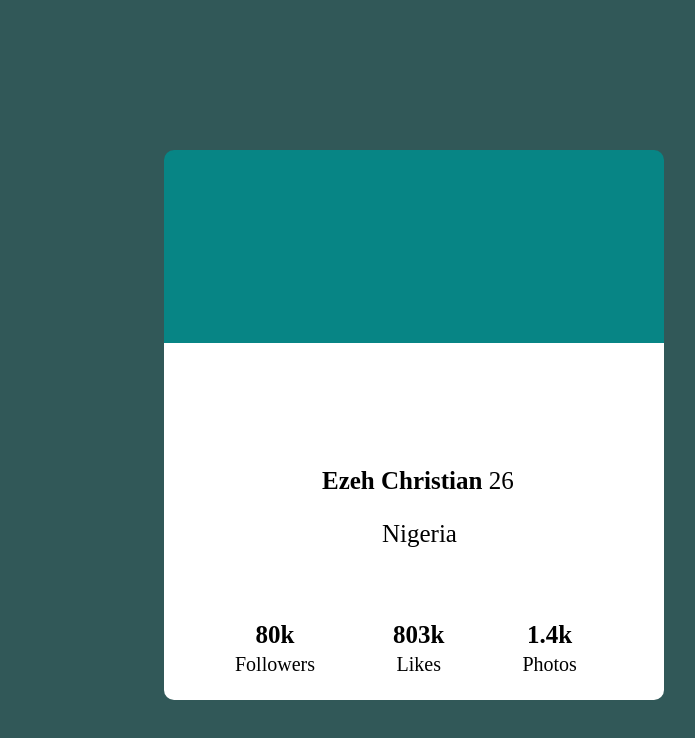
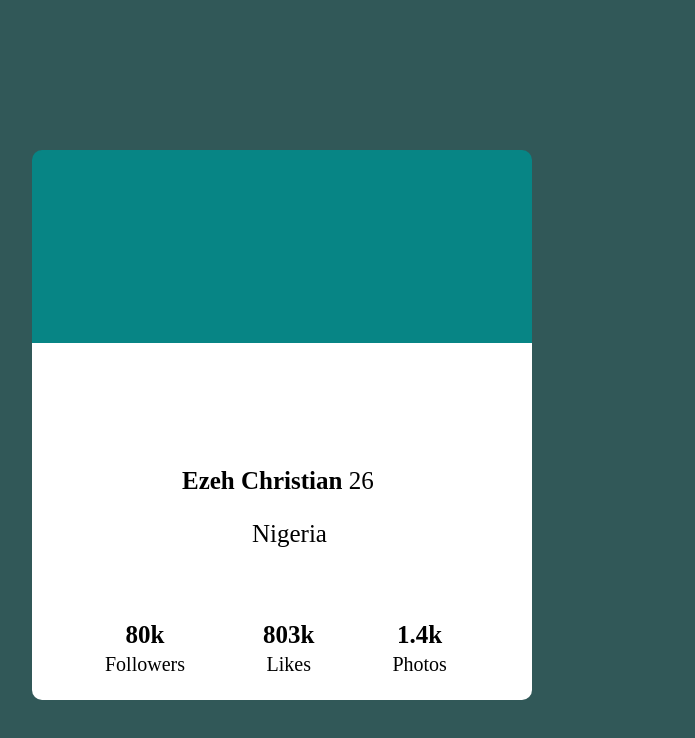
Before and after one commit to Edozievip/comcard, a plain HTML site: page index.html in a window 1280 px wide. Shown: the whole page, without its empty margins (426-1121 px from the left). Drawn offline with Linux system fonts and the light colour scheme.

Commit message:
Commiting my final work

```diff
--- a/style.css
+++ b/style.css
@@ -6,7 +6,7 @@ body{
     height: 550px;
     position: absolute;
     top: 150px;
-    left: 40px;
+    /* left: 40px; */
     clear: both;
 }
 
@@ -15,7 +15,7 @@ body{
     width: 500px;
     content: "";
     position: absolute;
-    left: 550px;
+    left: 450px;
     right: 0;
     height: 65%;
 }
@@ -30,7 +30,7 @@ body{
 .square1::after{
     bottom: 0;
     background-color: white;
-    display: inline-block;
+    /* display: inline-block; */
     border-radius: 0 0 10px 10px;
 }
 
@@ -41,7 +41,7 @@ body{
     width: 200px;
     height: 200px;
     position: relative;
-    left: 740px;
+    left: 600px;
     margin-top: 250px;
 }
 
@@ -52,19 +52,19 @@ body{
 
 h1{
     font-size: 25px;
-    margin-left: 740px;
+    margin-left: 600px;
 }
 
 p{
     font-size: 25px;
-    margin-left: 800px;
+    margin-left: 670px;
 }
 
 table, th, td{
     text-align: center;
     font-size: 25px;
     margin-top: 70px;
-    margin-left: 650px;
+    margin-left: 520px;
 }
 
 td{
```
Also changed, not shown: index.html (+2 -0 lines).
